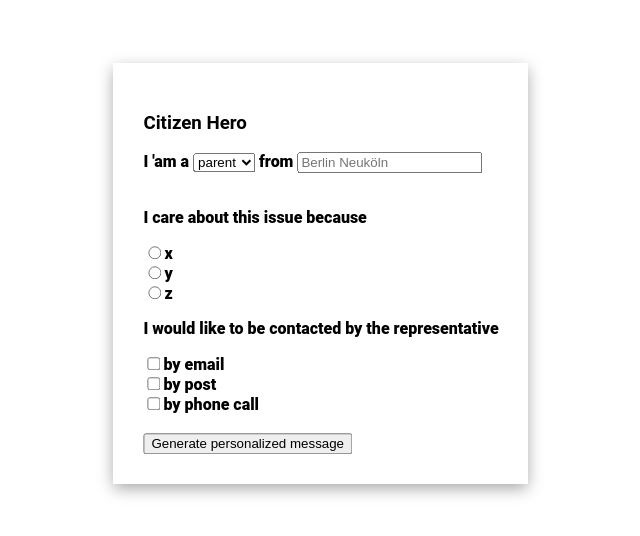
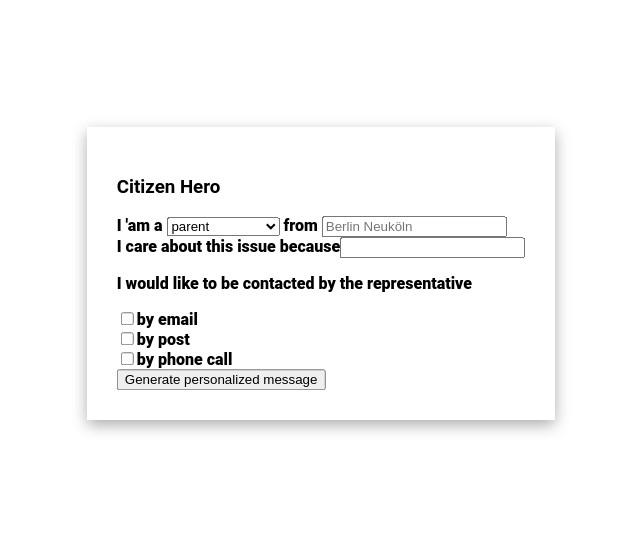
Before and after one commit to maukku/citizen-hero-frontend, a React (Create React App) app: page / in a window 1280 px wide. Shown: the part 126-662 px from the top of the page, without its empty margins (319-959 px from the left). Built offline with nearby package versions, Linux system fonts and the light colour scheme.

Commit message:
React HTML Form added

```diff
--- a/src/components/CustomMessageForm.jsx
+++ b/src/components/CustomMessageForm.jsx
@@ -1,52 +1,131 @@
 import { template } from "../data/customTemplateData";
+import { useState } from "react";
+
 function CustomMessageForm() {
+  const [values, setValues] = useState({
+    role: "parent",
+    location: "",
+    reason: "",
+    contact: "",
+  });
+
+  const [submitted, setSubmitted] = useState(false);
+
+  const handleRoleInputChange = (event) => {
+    setValues({ role: event.target.value });
+  };
+
+  const handleLocationInputChange = (event) => {
+    setValues({ ...values, location: event.target.value });
+  };
+  const handleReasonInputChange = (event) => {
+    setValues({ ...values, reason: event.target.value });
+  };
+
+  const handleContactWayInputChange = (event) => {
+    setValues({ ...values, contact: event.target.value });
+  };
+  const handleSubmit = (event) => {
+    event.preventDefault();
+    setSubmitted(true);
+  };
+
   return (
     <>
-      <form className="formContainer" action="" autoComplete="on">
+      <form
+        className="formContainer"
+        action=""
+        onSubmit={handleSubmit}
+        autoComplete="on"
+      >
         <h3 className="horizontal-center">Citizen Hero</h3>
-        {/* Role and location */}
+
+        {/* Role */}
         <label htmlFor="role">I 'am a </label>
-        <select id="role" name="role">
+        <select
+          id="role"
+          name="role"
+          value={values.role}
+          onChange={handleRoleInputChange}
+        >
           <option value="parent" selected>
             parent
           </option>
           <option value="young">young</option>
-          <option value="busine">busine</option>
+          <option value="busines person">busines person</option>
           <option value="other">other</option>
         </select>
+        {/* Location */}
         <label htmlFor="location"> from </label>
         <input
           type="text"
           name="location"
           for="location"
+          value={values.location}
           placeholder="Berlin Neuköln"
+          onChange={handleLocationInputChange}
         />
-        <br />
-        <br />
+
+        {submitted && !values.role ? (
+          <div className="formError">Please enter your role</div>
+        ) : null}
+        {submitted && !values.location ? (
+          <div className="formError">Please enter your location</div>
+        ) : null}
+ <br />
         {/* Reason */}
-        <p>I care about this issue because</p>
-        <input type="radio" id="x" name="reason" value="x" />
-        <label for="x">x</label>
-        <br />
-        <input type="radio" id="y" name="reason" value="y" />
-        <label for="y">y</label>
-        <br />
-        <input type="radio" id="z" name="reason" value="z" />
-        <label for="z">z</label>
+
+          I care about this issue because
+          <input
+            type="text"
+            name="reason"
+            value={values.reason}
+            onChange={handleReasonInputChange}
+          />
+
+        {submitted && !values.reason ? (
+          <div className="formError">Please enter your reason</div>
+        ) : null}
         {/* Contact */}
         <p>I would like to be contacted by the representative</p>
-        <input type="checkbox" id="email" name="conactby" value="email" />
+        <input
+          type="checkbox"
+          id="email"
+          name="conactby"
+          value="email"
+          checked={values.contact === "email"}
+          onChange={handleContactWayInputChange}
+        />
         <label for="email">by email</label>
         <br />
-        <input type="checkbox" id="post" name="conactby" value="post" />
+        <input
+          type="checkbox"
+          id="post"
+          name="conactby"
+          value="post"
+          checked={values.contact === "post"}
+          onChange={handleContactWayInputChange}
+        />
         <label for="post">by post</label>
         <br />
-        <input type="checkbox" id="call" name="conactby" value="call" />
+
+        <input
+          type="checkbox"
+          id="call"
+          name="conactby"
+          value="call"
+          checked={values.contact === "call"}
+          onChange={handleContactWayInputChange}
+        />
         <label for="call">by phone call</label>
-        <br />
+
+        {submitted && !values.contact ? (
+          <div className="formError">
+            Please indicate how you would like to be contacted
+          </div>
+        ) : null}
         <br />
         <button type="submit" value="Generate personalized message">
-          {" "}
           Generate personalized message
         </button>
         <br />
--- a/src/style.css
+++ b/src/style.css
@@ -30,6 +30,12 @@
   padding: 30px;
   box-shadow: rgba(0, 0, 0, 0.35) 0px 5px 15px;
 }
+
+.formError {
+  color: red;
+  font-size: 12px;
+}
+
 .header {
   grid-area: header;
 }
```
